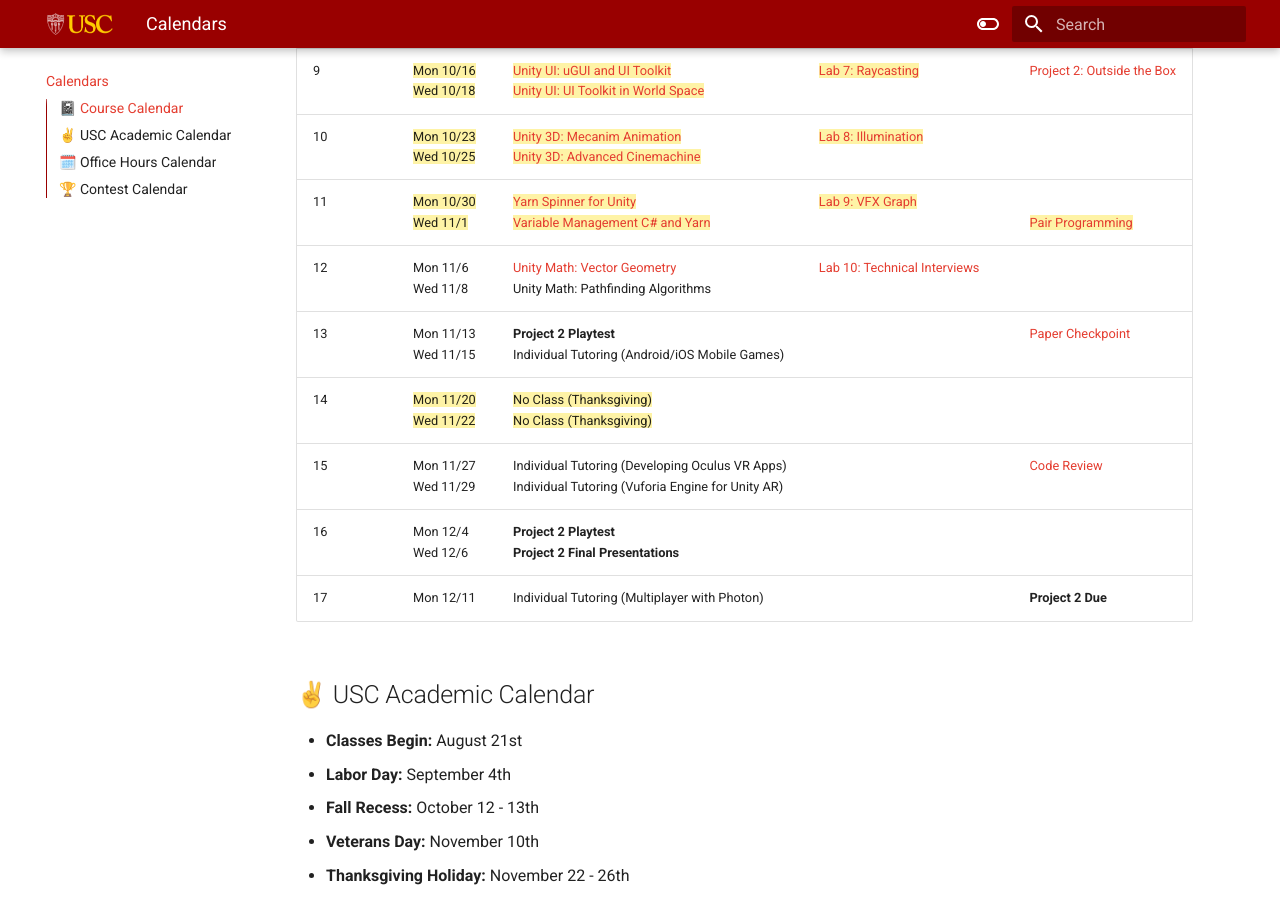
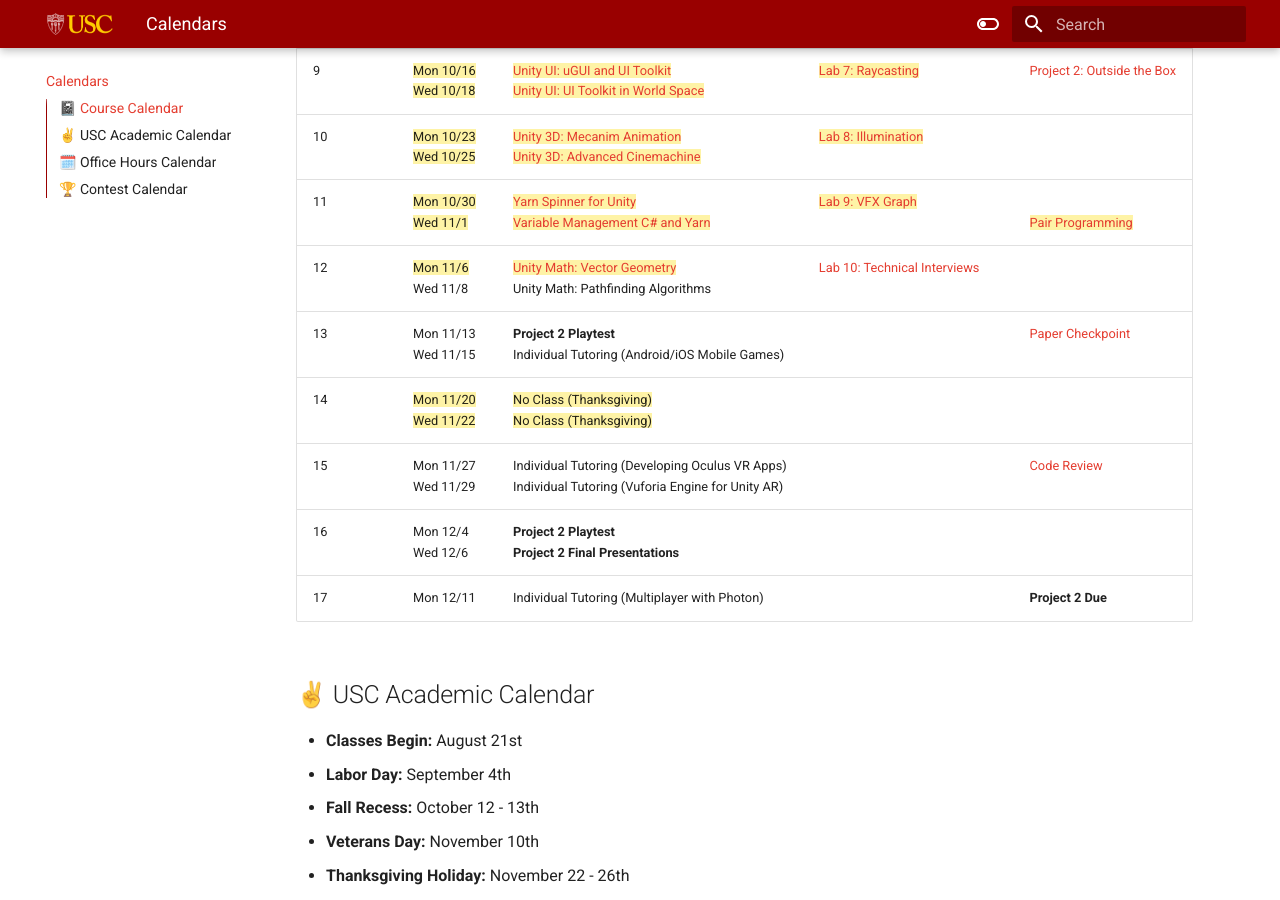
Before and after one commit to usc-ctin583/usc-ctin583.github.io, an MkDocs documentation site: the page built from docs/index.md, in a window 1280 px wide and 900 px high, scrolled down 804 px. Built offline with MkDocs 1.6.1 and Material for MkDocs 9.7.7, drawn with Linux system fonts in a browser that asks for light colours.

Commit message:
modify calendar

```diff
--- a/docs/index.md
+++ b/docs/index.md
@@ -14,7 +14,7 @@
 | 9    | ==Mon 10/16== <br> ==Wed 10/18== | ==[Unity UI: uGUI and UI Toolkit](https://www.icloud.com/keynote/05dxP82d9x9mFhNSfsZrNJTAA#Lecture7)== <br> ==[Unity UI: UI Toolkit in World Space](https://www.icloud.com/keynote/0f8PvRkhwyFuoYn02FVCtJnyQ#Lecture9)== | ==[Lab 7: Raycasting](Labs/lab07.md)== | [Project 2: Outside the Box](Projects/project2.md) |
 | 10   | ==Mon 10/23== <br> ==Wed 10/25== | ==[Unity 3D: Mecanim Animation](https://www.icloud.com/keynote/06aC7YI4Dfhus0rUU6kLUnT3Q#Lecture10)== <br> ==[Unity 3D: Advanced Cinemachine](https://www.icloud.com/keynote/090pVb415sSet7PFsC_TzDpQw#Lecture10)== | ==[Lab 8: Illumination](Labs/lab08.md)== |
 | 11   | ==Mon 10/30== <br> ==Wed 11/1==  | ==[Yarn Spinner for Unity](https://www.icloud.com/keynote/012lleSf44gJC4BdO84HmbRUg#Lecture11)== <br> ==[Variable Management C# and Yarn](https://www.icloud.com/keynote/001VeMlaVJtt1EM4tcWbnIGKg#Lecture11)== | ==[Lab 9: VFX Graph](Labs/lab09.md)== | <br> ==[Pair Programming](Projects/project2checkpoint1.md)== |
-| 12   | Mon 11/6 <br> Wed 11/8   | [Unity Math: Vector Geometry](https://www.icloud.com/keynote/0aaORGReysswd2IA81LVj3YyQ#Lecture12) <br> Unity Math: Pathfinding Algorithms | [Lab 10: Technical Interviews](Labs/lab10.md) |
+| 12   | ==Mon 11/6== <br> Wed 11/8   | ==[Unity Math: Vector Geometry](https://www.icloud.com/keynote/0aaORGReysswd2IA81LVj3YyQ#Lecture12)== <br> Unity Math: Pathfinding Algorithms | [Lab 10: Technical Interviews](Labs/lab10.md) |
 | 13   | Mon 11/13 <br> Wed 11/15 |  **Project 2 Playtest** <br> Individual Tutoring (Android/iOS Mobile Games) | | [Paper Checkpoint](Projects/project2checkpoint2.md)|
 | 14   | ==Mon 11/20== <br> ==Wed 11/22== | ==No Class (Thanksgiving)== <br> ==No Class (Thanksgiving)== | | |
 | 15   | Mon 11/27 <br> Wed 11/29 | Individual Tutoring (Developing Oculus VR Apps) <br> Individual Tutoring (Vuforia Engine for Unity AR) | | [Code Review](Projects/project2checkpoint3.md) |
```
